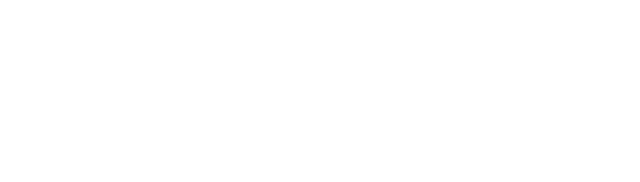
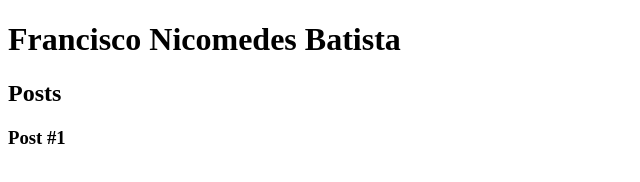
Before and after one commit to fnicom/Curso-websites-com-HTML5-e-CSS3, a plain HTML site: page index.html in a window 1280 px wide. Shown: the whole page, without its empty margins (0-640 px from the left). Drawn offline with Linux system fonts and the light colour scheme.

Commit message:
Add header, section e footer

```diff
--- a/index.html
+++ b/index.html
@@ -6,6 +6,19 @@
     <title>Francisco Nicomedes Batista</title>
 </head>
 <body>
-
+    <header>
+        <h1>Francisco Nicomedes Batista</h1>
+    </header>
+    <header>
+    <section>
+        <h2>Posts</h2>
+    </header>
+    <article>
+        <header>
+            <h3>Post #1</h3>
+        </header>
+    </article>
+    </section>
+    <footer></footer>
 </body>
 </html>
```
